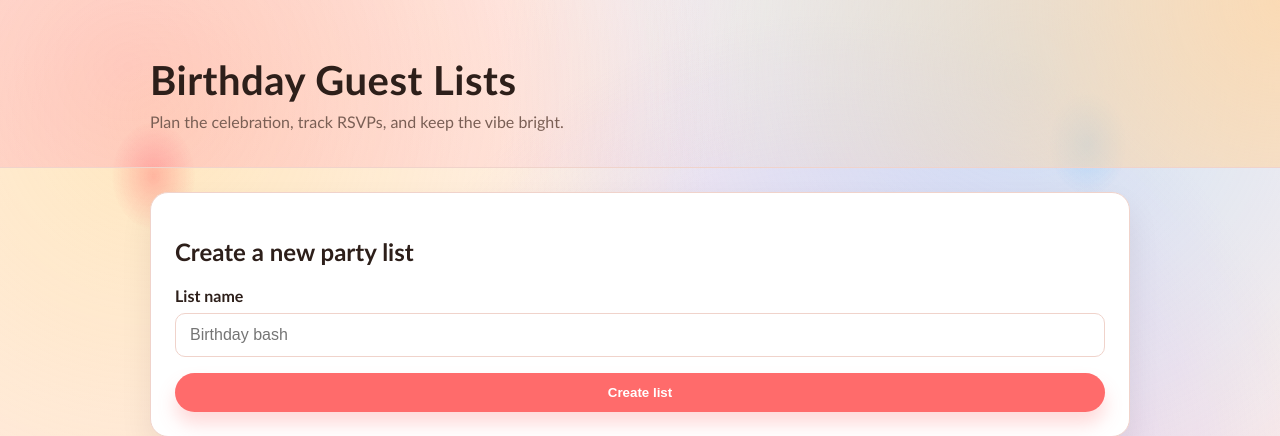
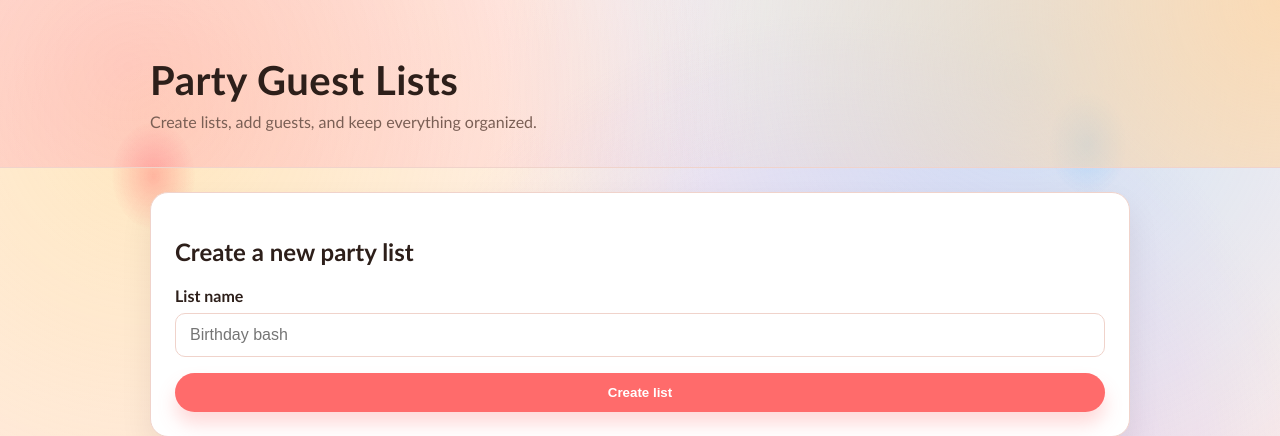
Before and after one commit to frosty-nomad/seis739-hackathon, a Flask app: page / in a window 1280 px wide. Shown: the top 436 px of the page. Run offline with Flask 3, Linux system fonts and the light colour scheme.

Commit message:
Title change

```diff
--- a/app/templates/base.html
+++ b/app/templates/base.html
@@ -9,8 +9,8 @@
     <body>
         <header class="site-header">
             <div class="container">
-                <h1 class="site-title"><a href="{{ url_for('web.index') }}">Birthday Guest Lists</a></h1>
-                <p class="site-tagline">Plan the celebration, track RSVPs, and keep the vibe bright.</p>
+                <h1 class="site-title"><a href="{{ url_for('web.index') }}">Party Guest Lists</a></h1>
+                <p class="site-tagline">Create lists, add guests, and keep everything organized.</p>
             </div>
         </header>
         <main class="container">
```
